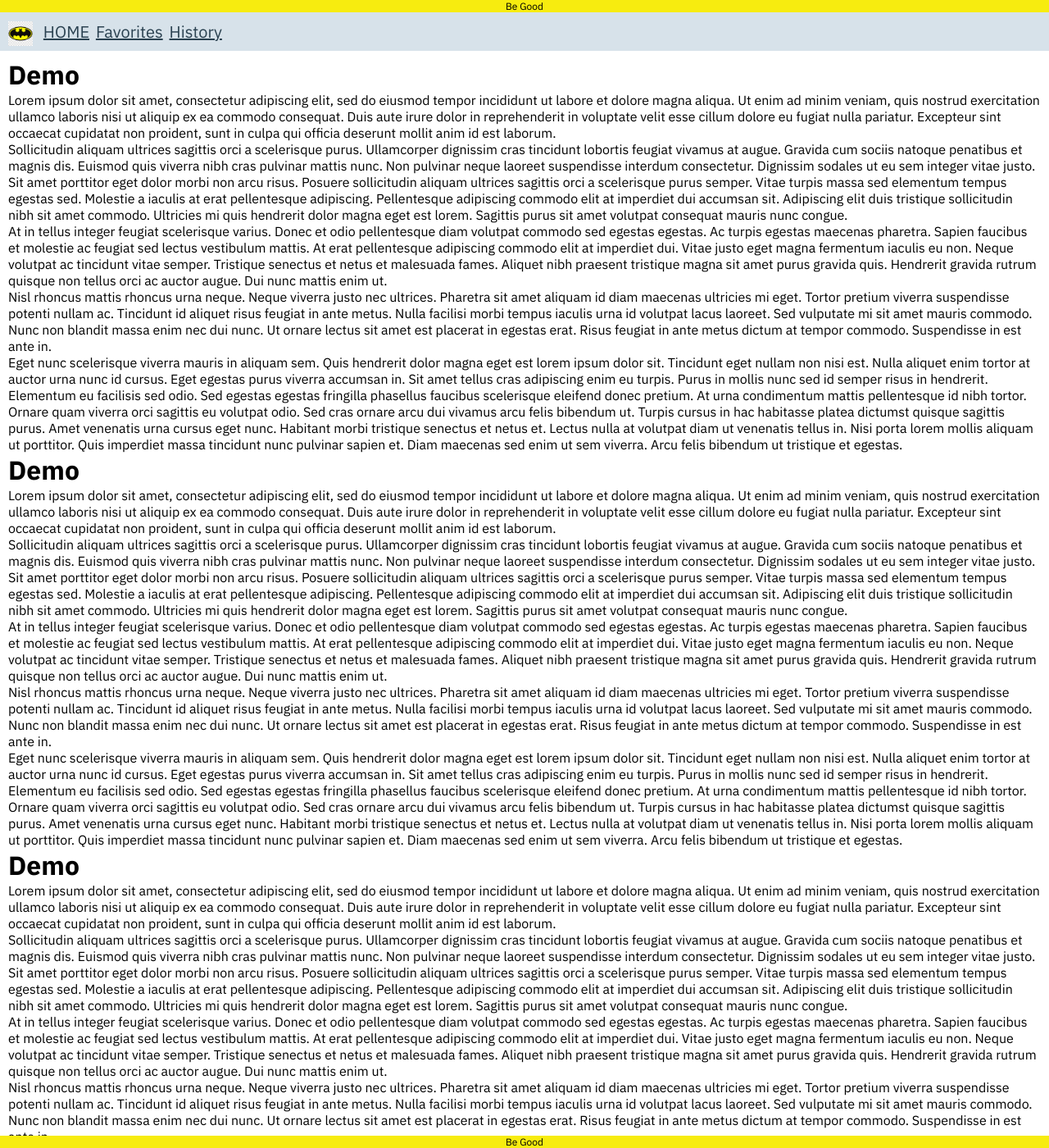
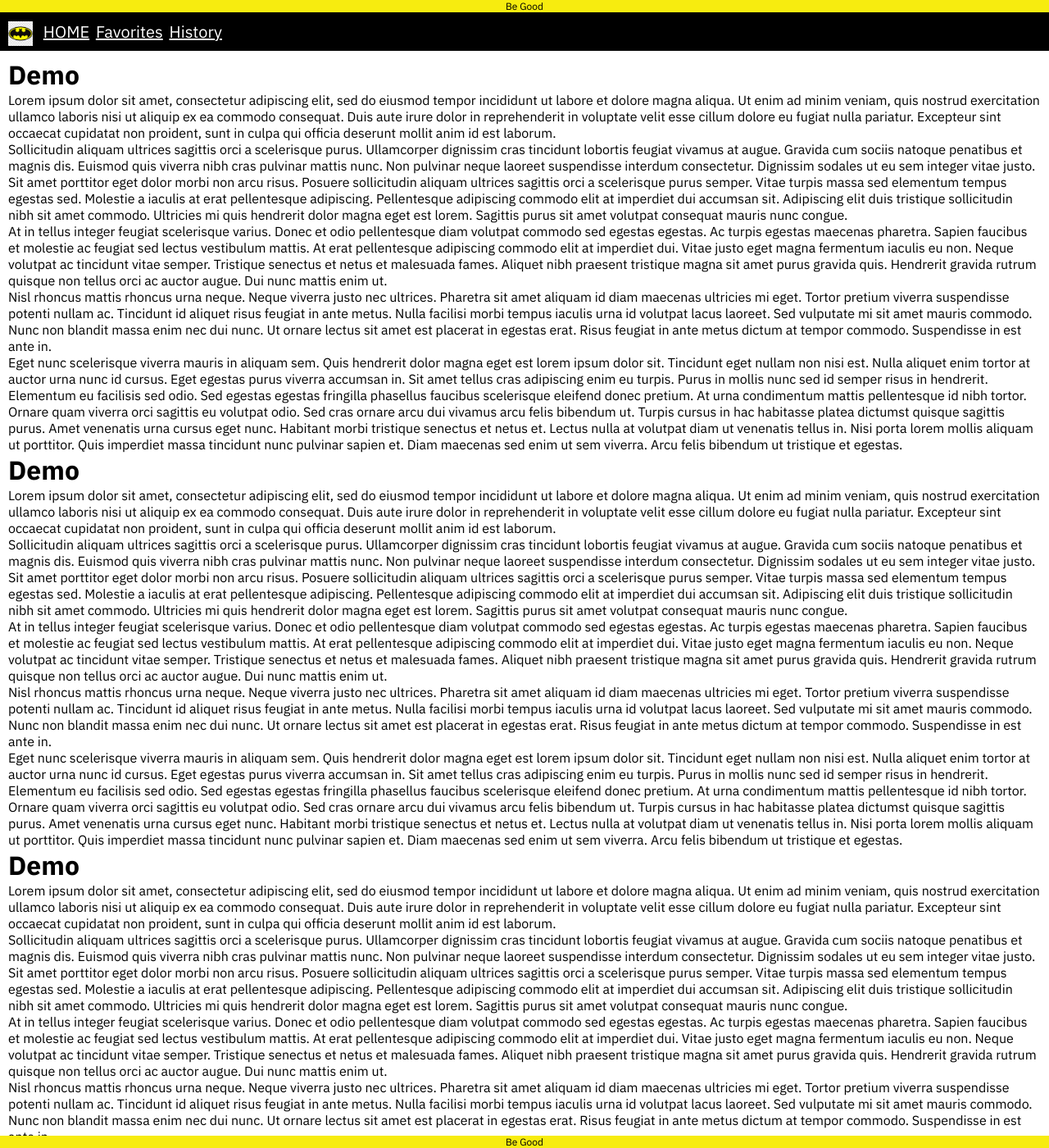
Before and after one commit to gothamgo/demo, a Jekyll site: the page built from index.html, in a window 1280 px wide and 1400 px high. Shown: the whole window at 82% size. Built offline with Jekyll 4.4.1, drawn with Linux system fonts in a browser that asks for light colours.

Commit message:
Update header.html

```diff
--- a/_includes/header.html
+++ b/_includes/header.html
@@ -12,11 +12,11 @@
   }
   header nav {
     padding: 10px;
-    background-color: #D7E2EA; /* Alice Blue */
+    background-color: #000000; /* Black */
     text-align: left;
   }
   header nav a {
-    color: #2A4150; /* Charcoal */
+    color: #FFFFFF; /* White */
     font-size: 20px;
     padding: 0px 5px 0px 0px;
   }
```
